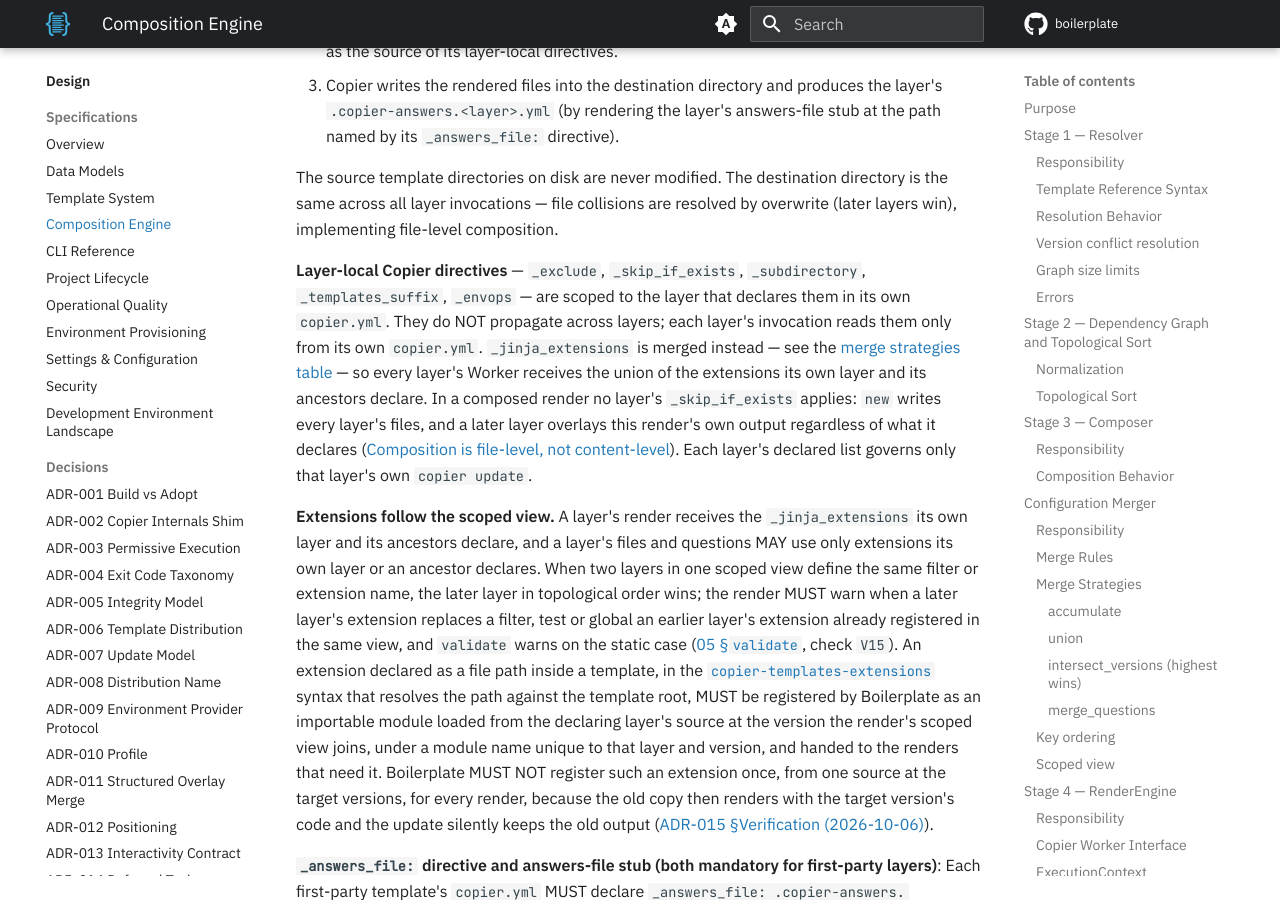
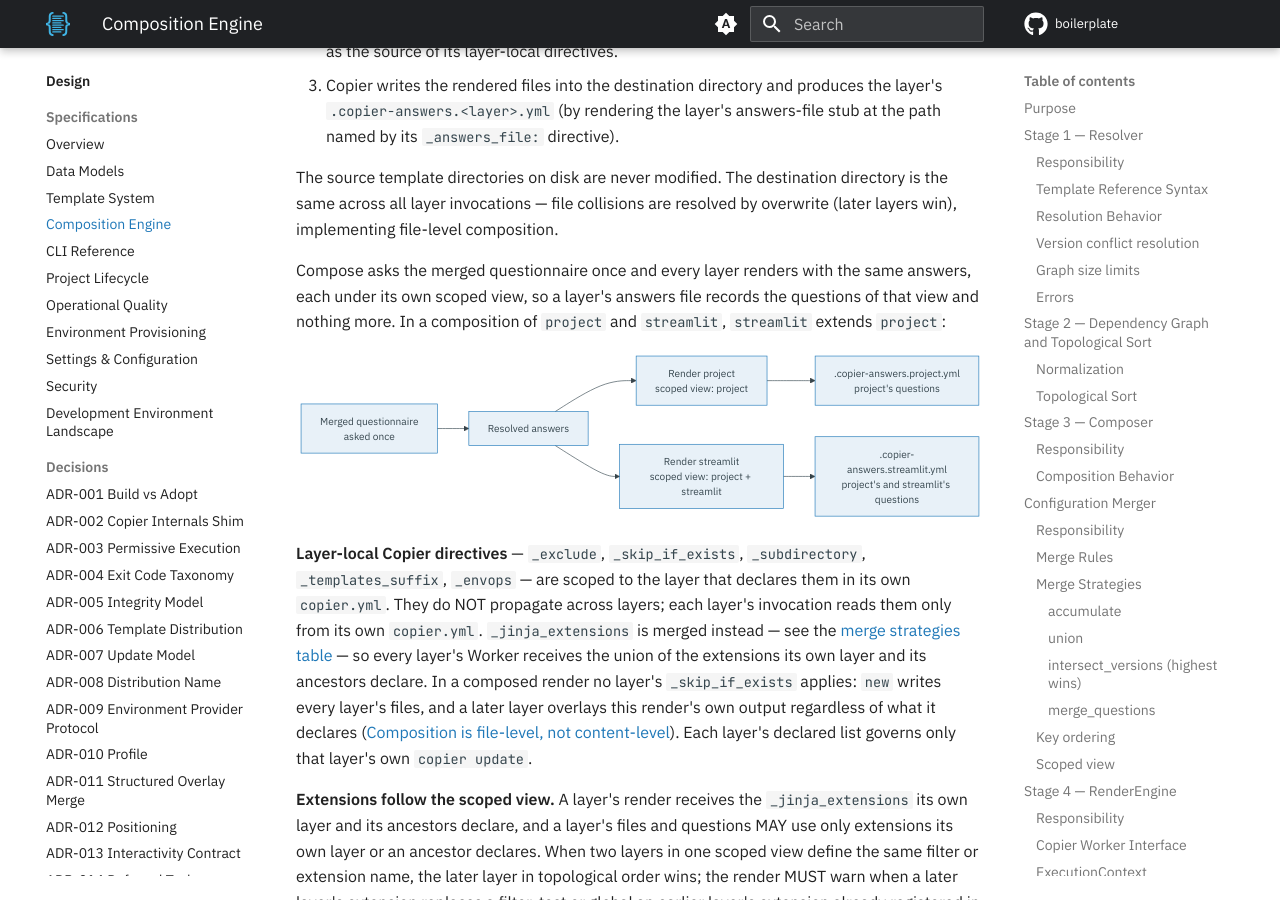
Before and after one commit to TheRealBillSiegler/boilerplate, an MkDocs documentation site: the page built from docs/design/04-composition-engine.md, in a window 1280 px wide and 900 px high, scrolled down 13919 px. Built offline with MkDocs 1.6.1 and Material for MkDocs 9.7.7, drawn with Linux system fonts in a browser that asks for light colours; a script that is not in the unit is left out; comment, search, counter and statistics services are not loaded; the version menu is left out.

Commit message:
docs(design): diagram how compose records each layer's answers
One questionnaire is asked once and every layer renders with the same
answers, yet each answers file records a different set of questions.
The diagram shows that split for project and streamlit.

Co-Authored-By: Claude Sonnet 5.5 <noreply@anthropic.com>

````diff
--- a/docs/design/04-composition-engine.md
+++ b/docs/design/04-composition-engine.md
@@ -349,6 +349,17 @@ The RenderEngine iterates layers in topological order. For each layer:
 
 The source template directories on disk are never modified. The destination directory is the same across all layer invocations — file collisions are resolved by overwrite (later layers win), implementing file-level composition.
 
+Compose asks the merged questionnaire once and every layer renders with the same answers, each under its own scoped view, so a layer's answers file records the questions of that view and nothing more. In a composition of `project` and `streamlit`, `streamlit` extends `project`:
+
+```mermaid
+flowchart LR
+    Q["Merged questionnaire<br>asked once"] --> A["Resolved answers"]
+    A --> P["Render project<br>scoped view: project"]
+    A --> S["Render streamlit<br>scoped view: project + streamlit"]
+    P --> PF[".copier-answers.project.yml<br>project's questions"]
+    S --> SF[".copier-answers.streamlit.yml<br>project's and streamlit's questions"]
+```
+
 **Layer-local Copier directives** — `_exclude`, `_skip_if_exists`, `_subdirectory`, `_templates_suffix`, `_envops` — are scoped to the layer that declares them in its own `copier.yml`. They do NOT propagate across layers; each layer's invocation reads them only from its own `copier.yml`. `_jinja_extensions` is merged instead — see the [merge strategies table](#merge-strategies) — so every layer's Worker receives the union of the extensions its own layer and its ancestors declare. In a composed render no layer's `_skip_if_exists` applies: `new` writes every layer's files, and a later layer overlays this render's own output regardless of what it declares ([Composition is file-level, not content-level](#managing-shared-files-across-layers)). Each layer's declared list governs only that layer's own `copier update`.
 
 **Extensions follow the scoped view.** A layer's render receives the `_jinja_extensions` its own layer and its ancestors declare, and a layer's files and questions MAY use only extensions its own layer or an ancestor declares. When two layers in one scoped view define the same filter or extension name, the later layer in topological order wins; the render MUST warn when a later layer's extension replaces a filter, test or global an earlier layer's extension already registered in the same view, and `validate` warns on the static case ([05 §`validate`](05-cli-reference.md#validate), check `V15`). An extension declared as a file path inside a template, in the [`copier-templates-extensions`](https://github.com/copier-org/copier-templates-extensions#usage) syntax that resolves the path against the template root, MUST be registered by Boilerplate as an importable module loaded from the declaring layer's source at the version the render's scoped view joins, under a module name unique to that layer and version, and handed to the renders that need it. Boilerplate MUST NOT register such an extension once, from one source at the target versions, for every render, because the old copy then renders with the target version's code and the update silently keeps the old output ([ADR-015 §Verification (2026-10-06)](adr-015-idiomatic-artifacts.md#verification-2026-10-06)).
````
